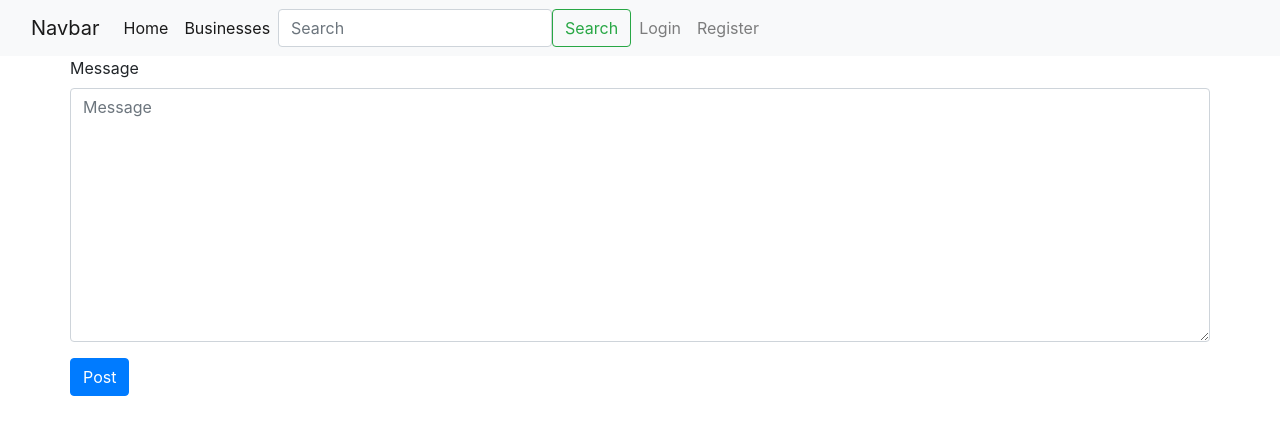
After one commit to kiptoo-rotich/neighborhood, a Django app: page /post_chat/ in a window 1280 px wide. The commit adds this page. Shown: the top 435 px of the page. Run offline with Django 3.2, Linux system fonts and the light colour scheme; some libraries are stand-ins or nearby versions.

Commit message:
It adds chat functionality so that users can post

```diff
--- a/myhood/admin.py
+++ b/myhood/admin.py
@@ -1,6 +1,7 @@
 from django.contrib import admin
-from . models import Neighborhood,User,Business
+from . models import Neighborhood,User,Business,Chat
 
 admin.site.register(Neighborhood)
 admin.site.register(User)
 admin.site.register(Business)
+admin.site.register(Chat)
--- a/myhood/forms.py
+++ b/myhood/forms.py
@@ -1,8 +1,13 @@
 from django import forms
 from django.contrib.auth.models import User
-from .models import Business
+from .models import Business,Chat
 
 class BusinessForm(forms.ModelForm):
     class Meta:
         model = Business
         fields=['business_image','business_name','business_email','business_service']
+
+class ChatForm(forms.ModelForm):
+    class Meta:
+        model = Chat
+        fields=['message']
--- a/myhood/models.py
+++ b/myhood/models.py
@@ -19,13 +19,12 @@ class User(models.Model):
 class Business(models.Model):
     business_image = CloudinaryField('image',default='Image')
     business_name = models.CharField(max_length=30)
-    user = models.ForeignKey(User, null=True,on_delete=models.CASCADE)
     neighborhood = models.ForeignKey('Neighborhood',null=True,on_delete=models.CASCADE)
     business_email = models.EmailField(max_length=30)
     business_service= HTMLField()
 
 class Chat(models.Model):
     message = HTMLField()
-    user=models.ForeignKey('User',null=True,on_delete=models.CASCADE)
+    # user=models.ForeignKey(User,null=True,on_delete=models.CASCADE)
     posted_on = models.DateTimeField(auto_now_add=True, null=True)
     neighborhood=models.ForeignKey('Neighborhood',null=True,on_delete=models.CASCADE)
--- /dev/null
+++ b/myhood/templates/main/chats.html
@@ -0,0 +1,21 @@
+{%extends 'base.html'%}
+{%load bootstrap3%}
+{%block content%}
+<div class="container">
+
+    <div class="row">
+
+        <form action="" method="POST" style="width:100%" enctype='multipart/form-data'>
+            {% csrf_token %}
+            {% bootstrap_form form %}
+            <div class="form-group">
+                <input type="submit" class="btn btn-primary btn-md" value="Post">
+            </div>
+            <input type="hidden" name="next" value="{{next}}">
+        </form>
+
+    </div>
+
+</div>
+
+{%endblock%}
--- a/myhood/templates/main/index.html
+++ b/myhood/templates/main/index.html
@@ -1,4 +1,6 @@
 {%extends 'base.html'%}
 {%block content%}
-<h1 class="text-center">nice</h1>
+{%for chats in chats%}
+{{ chats.message}}
+{%endfor%}
 {%endblock%}
--- a/myhood/urls.py
+++ b/myhood/urls.py
@@ -5,4 +5,6 @@ from . import views
 urlpatterns =[
     path('',views.index,name='index'),
     path('add_post/',views.add_post,name='add_post'),
+    path('businesses/',views.businesses,name='businesses'),
+    path('post_chat/',views.post_chat,name='post_chat')
 ]
--- a/myhood/views.py
+++ b/myhood/views.py
@@ -1,20 +1,45 @@
-from django.shortcuts import render
-from .forms import BusinessForm
+from django.shortcuts import render,redirect
+from .forms import BusinessForm,ChatForm
+from django.contrib import messages
+from .models import Business,Chat
 
 def  index(request):
-
-    return render(request,'main/index.html')
+    chats=Chat.objects.all()
+    return render(request,'main/index.html',{"chats":chats})
 
 def  add_post(request):
     form= BusinessForm()
     if request.method == 'POST':
         form = BusinessForm(request.POST,request.FILES)
         if form.is_valid():
-            message.success(request,"Post sent successfully!")
-            return redirect('index')
+            new_post=form.save(commit=False)
+            new_post.user=request.user
+            new_post.save()
+            return redirect('businesses')
         else:
             form = BusinessForm()
     context={
         "form": form,
     }
     return render(request,'main/add_post.html',context)
+
+def businesses(request):
+    business=Business.objects.all()
+    return render(request,'main/businesses.html',{"business":business})
+
+def post_chat(request):
+    form=ChatForm()
+    user=request.user
+    if request.method =='POST':
+        form=ChatForm(request.POST,request.FILES)
+        if form.is_valid():
+            new_chat=form.save(commit=False)
+            new_chat.user=request.user
+            new_chat.save()
+            return redirect('index')
+        else:
+            form=ChatForm()
+    context={
+        "form": form,
+    }
+    return render(request,'main/chats.html',context)
```
Also changed, not shown: myhood/templates/main/businesses.html (+7 -0 lines), myhood/migrations/0003_remove_business_user.py (added).
